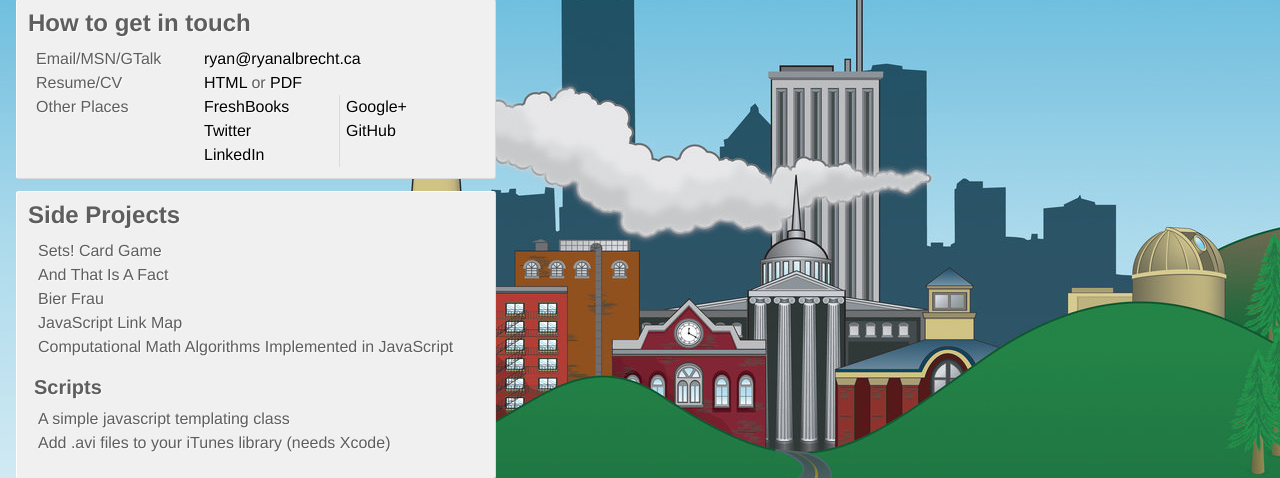
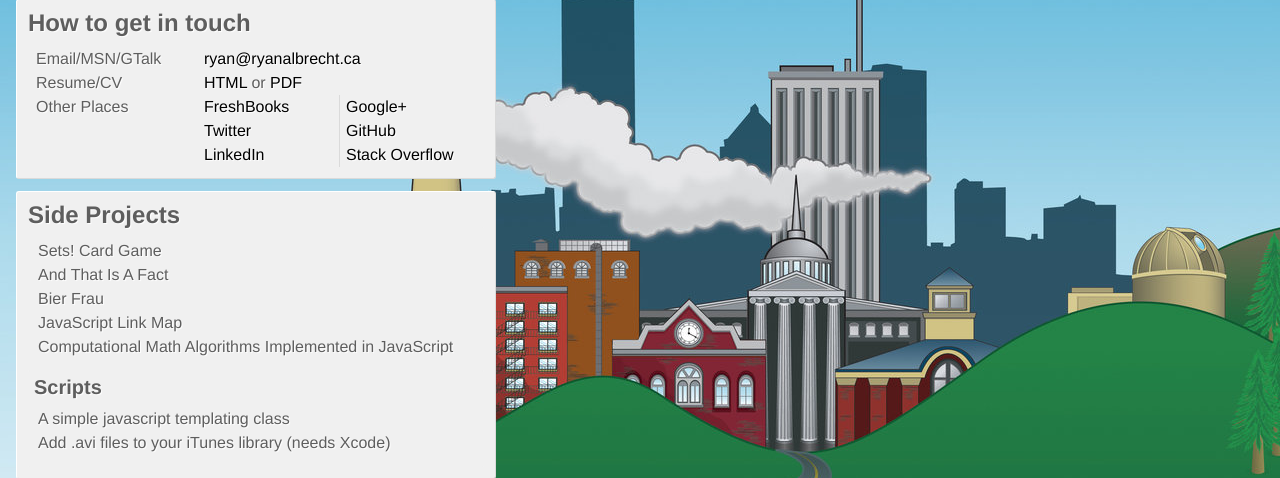
Before and after one commit to ryan953/ryanalbrecht.ca, a PHP site: page / in a window 1280 px wide. Shown: the part 173-651 px from the top of the page. Run offline with PHP 8.4, Linux system fonts and the light colour scheme.

Commit message:
added a link to my stackoverflow profile

```diff
--- a/index.php
+++ b/index.php
@@ -47,10 +47,11 @@
 
 					<dt>Other Places</dt>
 					<dd class="half"><a rel="me" href="http://www.freshbooks.com/our-team.php#ryan" title="My job working at FreshBooks"><em>FreshBooks</em></a></dd>
-					<dd class="half"><a rel="me" href="https://plus.google.com/100893252150236411014/buzz" title="Google Plus profile"><em>Google+</em></a></dd>
+					<dd class="half"><a rel="me" href="https://plus.google.com/100893252150236411014" title="Google Plus profile"><em>Google+</em></a></dd>
 					<dd class="half"><a rel="me" href="http://twitter.com/ryan953" title="Twitter profile"><em>Twitter</em></a></dd>
 					<dd class="half"><a rel="me" href="https://github.com/ryan953" title="GitHub projects"><em>GitHub</em></a></dd>
 					<dd class="half"><a rel="me" href="http://ca.linkedin.com/in/ryanalbrecht" title="LinkedIn profile"><em>LinkedIn</em></a></dd>
+					<dd class="half"><a rel="me" href="http://stackoverflow.com/users/98206/ryan953" title="StackOverflow profile"><em>Stack Overflow</em></a></dd>
 				</dl>
 			</section>
 
```
